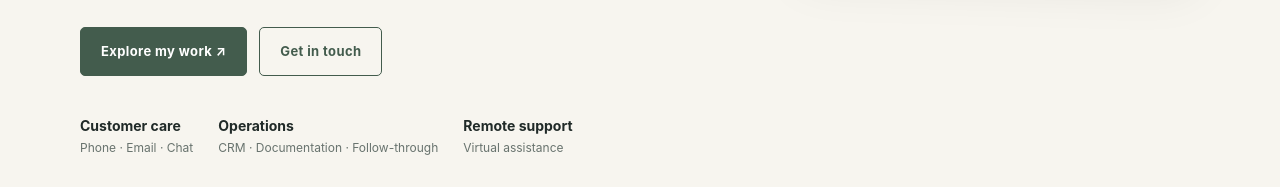
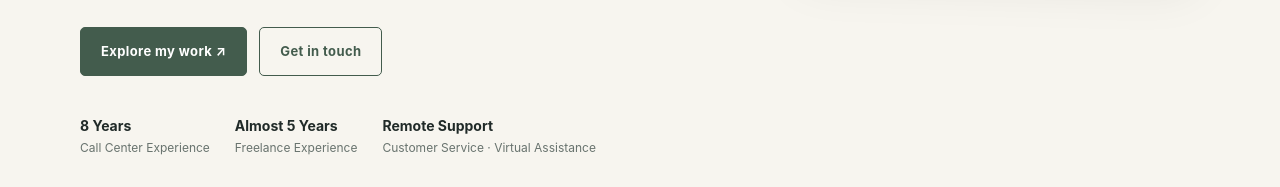
Before and after one commit to normaraeadriano/norma-rae-adriano-portfolio, a plain HTML site: page index.html in a window 1280 px wide. Shown: the part 765-952 px from the top of the page. Drawn offline with Linux system fonts and the light colour scheme.

Commit message:
Update index.html

```diff
--- a/index.html
+++ b/index.html
@@ -13,7 +13,11 @@
 <body>
 <header class="topbar"><div class="wrap nav"><a class="brand" href="#home">Norma Rae <span>Adriano.</span></a><button class="menu" id="menu" aria-label="Toggle navigation" aria-expanded="false">Menu ☰</button><nav class="navlinks" id="navlinks"><a href="#about">About</a><a href="#experience">Experience</a><a href="#skills">Skills</a><a href="#work">Work samples</a><a href="#certificates">Training</a><a href="#contact">Contact</a></nav></div></header>
 <main id="home"><section class="hero"><div class="wrap hero-grid"><div><div class="eyebrow">Customer support · E-commerce · Virtual assistance</div><h1>Experienced Customer Support<br><em>& Virtual Assistant</em></h1>
-<p class="lead">Hi, I'm Rae! I have 8 years of call center experience and nearly 5 years of freelance experience. I help businesses support their customers, manage daily operations, and keep things organized through dependable, thoughtful service.</p><div class="actions"><a class="btn primary" href="#work">Explore my work ↗</a><a class="btn secondary" href="#contact">Get in touch</a></div><div class="hero-meta"><div><strong>Customer care</strong>Phone · Email · Chat</div><div><strong>Operations</strong>CRM · Documentation · Follow-through</div><div><strong>Remote support</strong>Virtual assistance</div></div></div><aside class="portrait-card">
+<p class="lead">Hi, I'm Rae! I have 8 years of call center experience and nearly 5 years of freelance experience. I help businesses support their customers, manage daily operations, and keep things organized through dependable, thoughtful service.</p><div class="actions"><a class="btn primary" href="#work">Explore my work ↗</a><a class="btn secondary" href="#contact">Get in touch</a></div><div class="hero-meta">
+  <div><strong>8 Years</strong>Call Center Experience</div>
+  <div><strong>Almost 5 Years</strong>Freelance Experience</div>
+  <div><strong>Remote Support</strong>Customer Service · Virtual Assistance</div>
+</div></div><aside class="portrait-card">
 <img src="Norma_rae_Adriano_Portfolio/Profile%20picture.PNG"
      alt="Norma Rae Adriano"
      style="width:100%;height:280px;object-fit:cover;border-radius:9px;">
```
